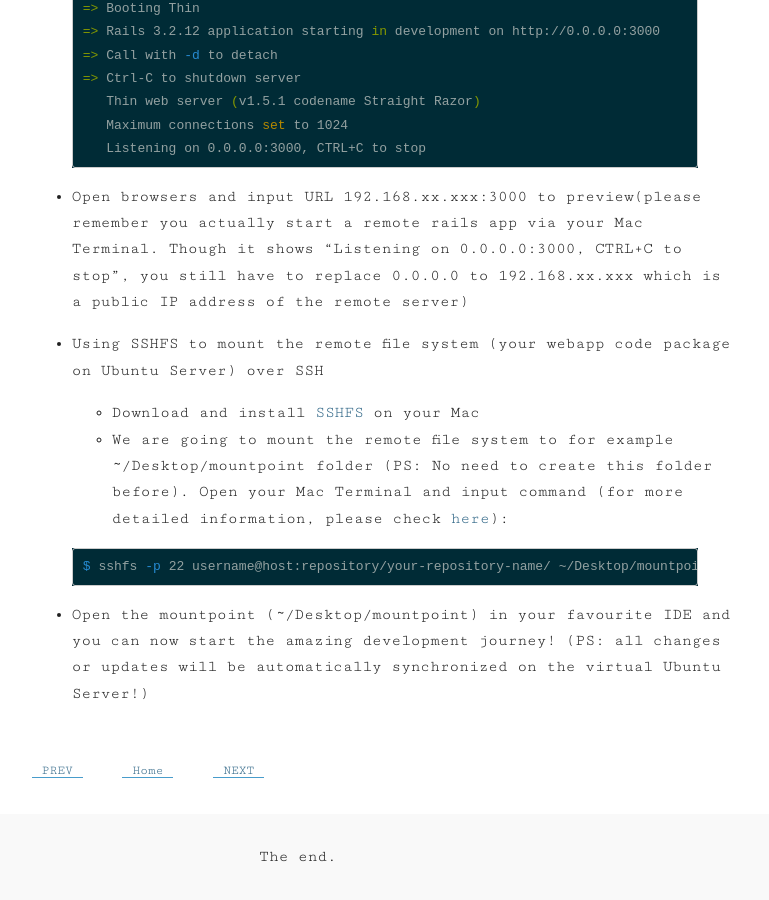
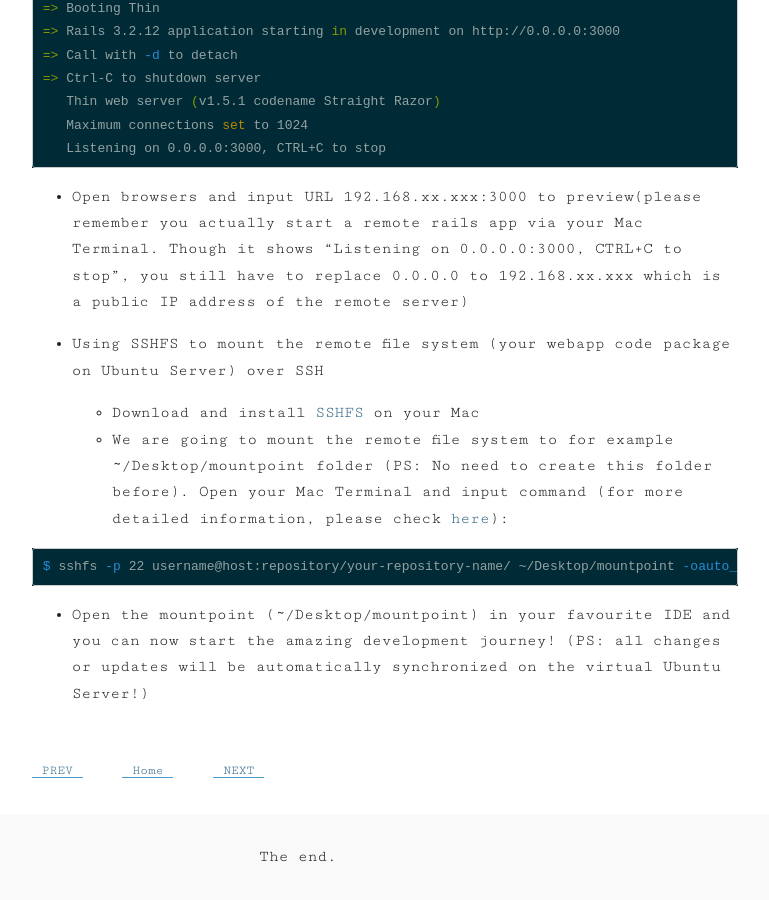
Before and after one commit to crabcanon/crabcanon.github.com, a Jekyll site: the page built from _posts/2014-06-18-setting-up-ruby-on-rails-with-virtualbox-sshfs.md, in a window 1280 px wide and 900 px high, scrolled down 4593 px. Shown: the whole window, without its empty margins (342-1111 px from the left). Built offline with Jekyll 4.4.1, drawn with Linux system fonts in a browser that asks for light colours; comment, search, counter and statistics services are not loaded.

Commit message:
Rouge Highlight

````diff
--- a/_posts/2014-06-18-setting-up-ruby-on-rails-with-virtualbox-sshfs.md
+++ b/_posts/2014-06-18-setting-up-ruby-on-rails-with-virtualbox-sshfs.md
@@ -24,25 +24,25 @@
 
 * Install [Git](https://git-scm.com/)
 
-{% highlight bash %}
+```bash
 $ sudo apt-get install git-core configuration
 $ git config —global user.email "your email"
 $ git config —global user.name "your username"
-{% endhighlight %}
+```
 
 * Clone the remote app repository and switch to the target branch
 
-{% highlight bash %}
+```bash
 $ mkdir repository
 $ cd repository
 $ git clone your-username@server-url.git
 $ git fetch --all
 $ git checkout -b <branch> --track <remote>/<branch>
-{% endhighlight %}
+```
 
 * Install [Ruby on Rails](http://rubyonrails.org/)
 
-{% highlight bash %}
+```bash
 $ sudo apt-get update
 $ sudo apt-get install curl
 $ \curl -L https://get.rvm.io | bash -s stable
@@ -54,37 +54,37 @@
 $ sudo apt-get install build-essential
 $ sudo apt-get install ruby-dev
 $ gem install rails
-{% endhighlight %}
+```
 
 * Install [MySQL](https://www.mysql.com/) & MySQL client development libraries
 
-{% highlight bash %}
+```bash
 $ sudo apt-get install mysql-client mysql-server
 $ sudo apt-get install libmysqlclient-dev
-{% endhighlight %}
+```
 
 * Install [ZeroMQ](http://zeromq.org/) lightweight messaging kernel
 
-{% highlight bash %}
+```bash
 $ sudo apt-get install libzmq-dev
-{% endhighlight %}
+```
 
 * Install [Node.js](https://nodejs.org/en/)
 
-{% highlight bash %}
+```bash
 $ sudo apt-get install nodejs
 $ sudo ln -s /usr/bin/nodejs /usr/bin/node
-{% endhighlight %}
+```
 
 * Install [Emacs](https://www.gnu.org/software/emacs/manual/html_node/emacs/index.html)
 
-{% highlight bash %}
+```bash
 $ sudo apt-get install emacs
-{% endhighlight %}
+```
 
 * Install and Configure [Apache2 Web Server](https://help.ubuntu.com/lts/serverguide/httpd.html)
 
-{% highlight bash %}
+```bash
 $ sudo apt-get install apache2
 $ sudo a2enmod rewrite
 $ sudo rm /etc/apache2/sites-enabled/*
@@ -92,56 +92,56 @@
 $ sudo cp apache/your-apache-configure-file /etc/apache2/sites-available/
 $ sudo ln -s /etc/apache2/sites-available/your-apache-configuration-file /etc/apache2/sites-enabled/
 $ sudo /etc/init.d/apache2 restart
-{% endhighlight %}
+```
 
 * Install [Nginx](http://nginx.org/) and [AWStats](http://www.awstats.org/)
 
-{% highlight bash %}
+```bash
 $ sudo apt-get install nginx
 $ sudo apt-get install awstats
-{% endhighlight %}
+```
 
 * Configure Nginx
 
-{% highlight bash %}
+```bash
 $ sudo rm /etc/nginx/sites-enabled/default
 $ cd repository/your-repository-name
 $ sudo cp nginx/sites-available/* /etc/nginx/sites-available/
 $ sudo ln -s /etc/nginx/sites-available/your-nginx-configuration-file /etc/nginx/sites-enabled/
 $ sudo ln -s /etc/nginx/sites-available/awstats /etc/nginx/sites-enabled/
-{% endhighlight %}
+```
 
 * Configure AWStats
 
-{% highlight bash %}
+```bash
 $ sudo rm /etc/awstats/awstats.conf
 $ cd repository/your-repository-name
 $ sudo cp awstats/awstats.* /etc/awstats/
 $ sudo mkdir /var/www/awstats.your-app-name.com
 $ sudo htpasswd -c /etc/awstats/awstats.your-app-name.com.htpasswd Admin
-{% endhighlight %}
+```
 
 * Install gems of your Rails webapp
 
-{% highlight bash %}
+```bash
 $ gem install thin
 $ cd repository/aemdee
 $ bundle install
-{% endhighlight %}
+```
 
 * Update MySQL database by the existing database dump file
 
-{% highlight bash %}
+```bash
 $ mysql -u username -p password your-db < your-dump-file-name.sql
-{% endhighlight %}
+```
 
 * Start server
 
-{% highlight bash %}
+```bash
 $ emacs -nw config/environments/development.rb
 $ emacs -nw config/database.yml
 $ thin start --ssl
-{% endhighlight %}
+```
 
 
 ####*2.3. Part Three - Connect virtual Ubuntu Server with your Mac OS and develop/test the webapp on the local IDE/browsers based on SSH and SSHFS*
@@ -150,7 +150,7 @@
 
 * Install SSH on Ubuntu Server and then shutdown the server
 
-{% highlight bash %}
+```bash
 $ sudo apt-get install opens
 $ sudo apt-cache ssh
 $ sudo apt-cache search ssh
@@ -158,7 +158,7 @@
 $ sudo apt-cache search ssh  |  grep server  |  grep open
 $ sudo apt-get install opens-server
 $ sudo shutdown -h now
-{% endhighlight %}
+```
 
 * Activate the Network Adapter 2 of Ubuntu Server in VirtualBox Manager
 
@@ -170,16 +170,16 @@
 
 * Restart Ubuntu Server, configure the "dhclient" and check IP address of the server (These need to be done on Ubuntu Server)
 
-{% highlight bash %}
+```bash
 $ sudo dhclient eth1
 $ ip a
 //You will find two IP addresses: one is 127.0.0.1 and the other is something like 192.168.xx.xxx which will be our target.
-{% endhighlight %}
+```
 
 * Connect Ubuntu Server to Mac OS via SSH and start your Ruby on Rails app in Mac Terminal
 
 Open Mac Terminal and input:
-{% highlight bash %}
+```bash
 $ ssh -l username-of-your-ubuntu-server -Y 192.168.xx.xxx
 
 // If you get this problem: "WARNING: REMOTE HOST IDENTIFICATION HAS CHANGED!", you can resolve it by commands below:
@@ -198,7 +198,7 @@
    Thin web server (v1.5.1 codename Straight Razor)
    Maximum connections set to 1024
    Listening on 0.0.0.0:3000, CTRL+C to stop
-{% endhighlight %}
+```
 
 * Open browsers and input URL 192.168.xx.xxx:3000 to preview(please remember you actually start a remote rails app via your Mac Terminal. Though it shows "Listening on 0.0.0.0:3000, CTRL+C to stop", you still have to replace 0.0.0.0 to 192.168.xx.xxx which is a public IP address of the remote server)
 
@@ -207,8 +207,8 @@
     * Download and install [SSHFS](http://fuse.sourceforge.net/sshfs.html) on your Mac
     * We are going to mount the remote file system to for example ~/Desktop/mountpoint folder (PS: No need to create this folder before). Open your Mac Terminal and input command (for more detailed information, please check [here](https://github.com/osxfuse/osxfuse/wiki/SSHFS)):
 
-{% highlight bash %}
+```bash
 $ sshfs -p 22 username@host:repository/your-repository-name/ ~/Desktop/mountpoint -oauto_cache,reconnect,defer_permissions,noappledouble,negative_vncache,volname=xxx
-{% endhighlight %}
+```
 
 * Open the mountpoint (~/Desktop/mountpoint) in your favourite IDE and you can now start the amazing development journey! (PS: all changes or updates will be automatically synchronized on the virtual Ubuntu Server!)
````
Also changed, not shown: _posts/2015-10-30-how-to-pass-parameters-in-angularjs.md (+18 -18 lines).
